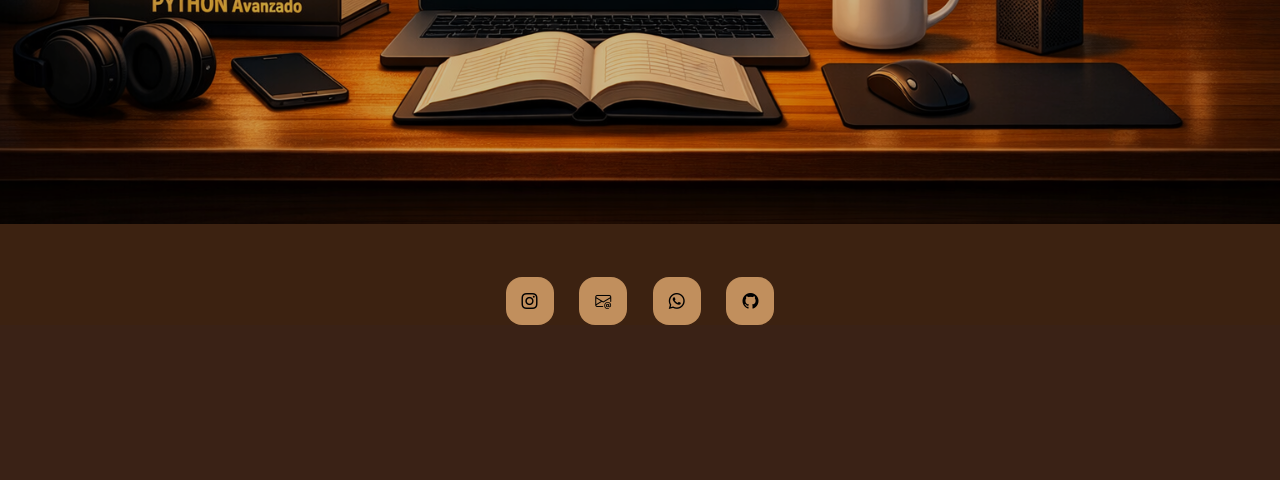
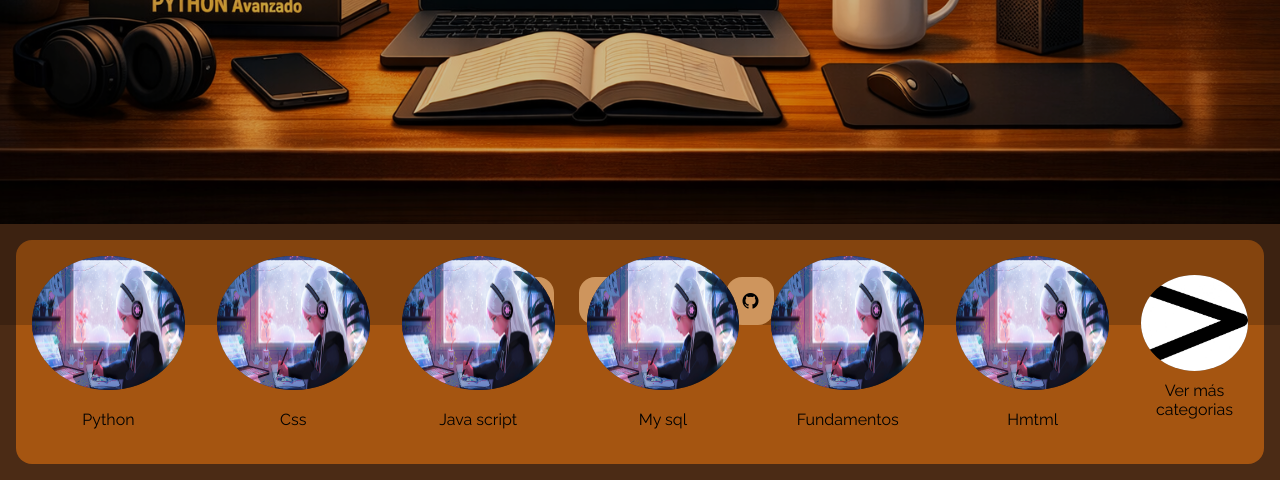
Before and after one commit to RonnyMT08/Plataforma-Cursos, a Flask app: page / in a window 1280 px wide. Shown: the part 576-1056 px from the top of the page. Before the commit the page ends 901 px from the top, so only its background shows below. Run offline with Flask 3, Linux system fonts and the light colour scheme.

Commit message:
feat(index): Se agregó una sección de cursos donde se puede visualizar los cusos disponibles

```diff
--- a/Frontend/static/styles/style.css
+++ b/Frontend/static/styles/style.css
@@ -3,14 +3,16 @@ COLORES GLOBALES
 ***************************/
 :root
 {
+    --color-back: rgb(75 43 21);
     --primary-color: rgb(223 168 110 / 82%);
+    --secundary-color: #a55511;
     --font-color: rgb(255 255 255);
 }
 
 body {
     margin: 0px;
     font-family: 'Raleway', sans-serif;
-    background-color: rgb(75 43 21);
+    background-color: var(--color-back);
 }
 
 /****************************
@@ -110,7 +112,6 @@ nav {
 .nav_div:hover .nav_div_a_opciones {
     display: flex;
 }
-
 
 /****************************
 INDEX
@@ -227,3 +228,73 @@ INFORMACION CUSOS
     display: flexbox;
     justify-content: center;
 }
+
+/****************************
+CONTENEDOR DE CURSOS
+****************************/
+.container-cursos {
+    background-color: var(--secundary-color);
+    display: flex;
+    flex-direction: row;
+    justify-content: center;
+    margin: 1rem;
+    border-radius: 1rem;
+}
+
+.container-cursos__card-curso {
+    display: flex;
+    flex-direction: column;
+    margin: 1rem;
+    height: 12rem;
+    width: 10rem;
+    border-radius: 0.5rem;
+}
+
+.container-cursos__img-curso {
+    background-color: var(--color-back);
+    height: 70%;
+    border-radius: 50%;
+}
+
+.container-cursos__img-curso img{
+    width: 100%;
+    height: 100%;
+    border-radius: 50%;
+}
+
+.container-cursos__title-curso {
+    height: 30%;
+    display: flex;
+    justify-content: center;
+    align-items: center;
+}
+
+.container-cursos__card-mas-cursos {
+    display: flex;
+    flex-direction: column;
+    justify-content: center;
+    margin: 1rem;
+    height: 12rem;
+    width: 7rem;
+    border-radius: 0.5rem;
+}
+
+.container-cursos__img-mas-cursos {
+    background-color: var(--color-back);
+    height: 50%;
+    border-radius: 50%;
+}
+
+.container-cursos__img-mas-cursos img{
+    width: 100%;
+    height: 100%;
+    border-radius: 50%;
+}
+
+.container-cursos__title-mas-cursos{
+    height: 30%;
+    display: flex;
+    justify-content: center;
+    align-items: center;
+    text-align: center;
+}
--- a/Frontend/templates/index.html
+++ b/Frontend/templates/index.html
@@ -15,4 +15,34 @@
             </div>
         </div>
     </div>
+    <div class="container-cursos">
+        <div class="container-cursos__card-curso">
+            <div class="container-cursos__img-curso"><img src="{{ url_for('static', filename="/images/fondo_inicio.jpg")}}" alt="Imagen del curso"></div>
+            <div class="container-cursos__title-curso">Python</div>
+        </div>
+        <div class="container-cursos__card-curso">
+            <div class="container-cursos__img-curso"><img src="{{ url_for('static', filename="/images/fondo_inicio.jpg")}}" alt="Imagen del curso"></div>
+            <div class="container-cursos__title-curso">Css</div>
+        </div>
+        <div class="container-cursos__card-curso">
+            <div class="container-cursos__img-curso"><img src="{{ url_for('static', filename="/images/fondo_inicio.jpg")}}" alt="Imagen del curso"></div>
+            <div class="container-cursos__title-curso">Java script</div>
+        </div>
+        <div class="container-cursos__card-curso">
+            <div class="container-cursos__img-curso"><img src="{{ url_for('static', filename="/images/fondo_inicio.jpg")}}" alt="Imagen del curso"></div>
+            <div class="container-cursos__title-curso">My sql</div>
+        </div>
+        <div class="container-cursos__card-curso">
+            <div class="container-cursos__img-curso"><img src="{{ url_for('static', filename="/images/fondo_inicio.jpg")}}" alt="Imagen del curso"></div>
+            <div class="container-cursos__title-curso">Fundamentos</div>
+        </div>
+        <div class="container-cursos__card-curso">
+            <div class="container-cursos__img-curso"><img src="{{ url_for('static', filename="/images/fondo_inicio.jpg")}}" alt="Imagen del curso"></div>
+            <div class="container-cursos__title-curso">Hmtml</div>
+        </div>
+        <div class="container-cursos__card-mas-cursos">
+            <div class="container-cursos__img-mas-cursos"><img src="{{ url_for('static', filename="/images/ver_mas.jpg")}}" alt="Imegen ver mas"></div>
+            <div class="container-cursos__title-mas-cursos">Ver más categorias</div>
+        </div>
+    </div>
 {% endblock %}
```
Also changed, not shown: Frontend/static/images/ver_mas.jpg (added).
